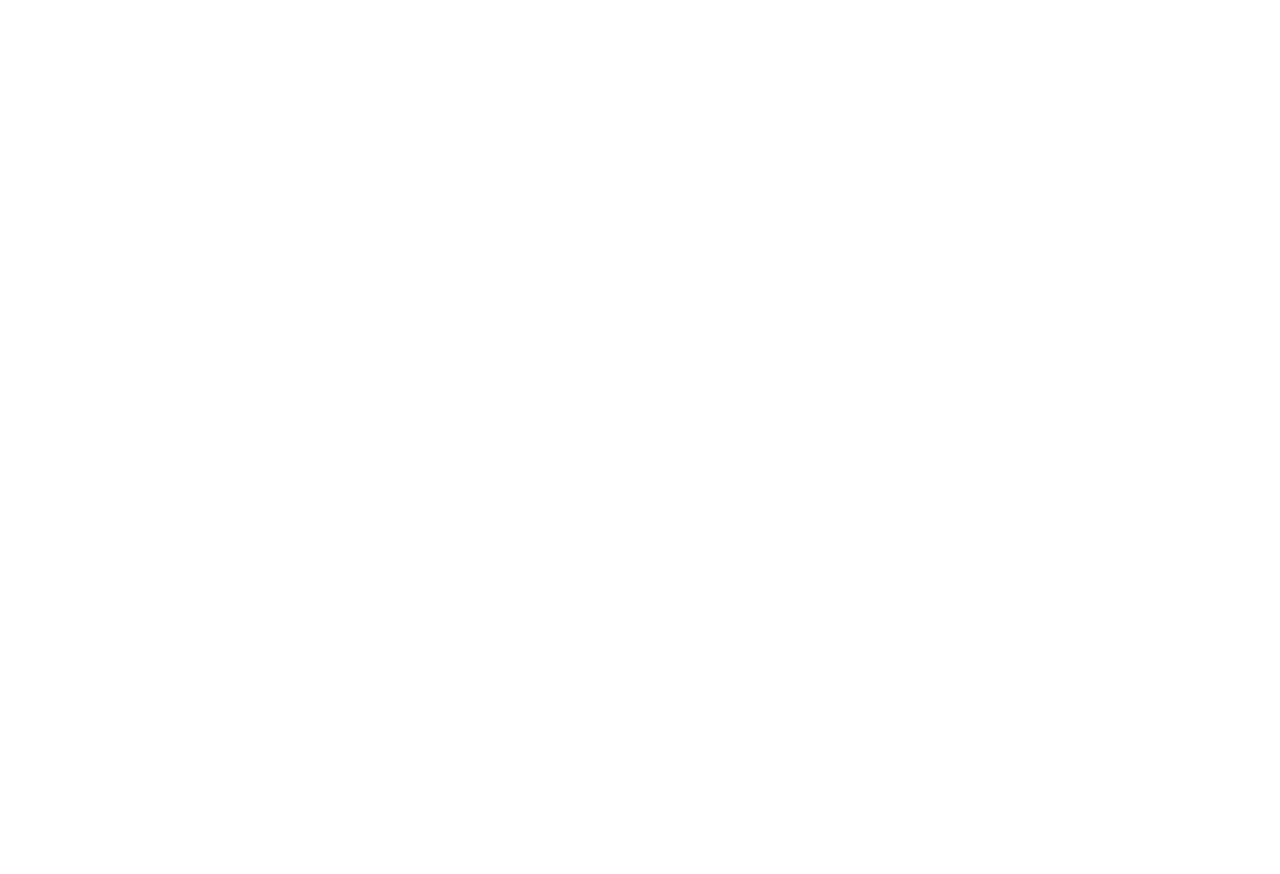
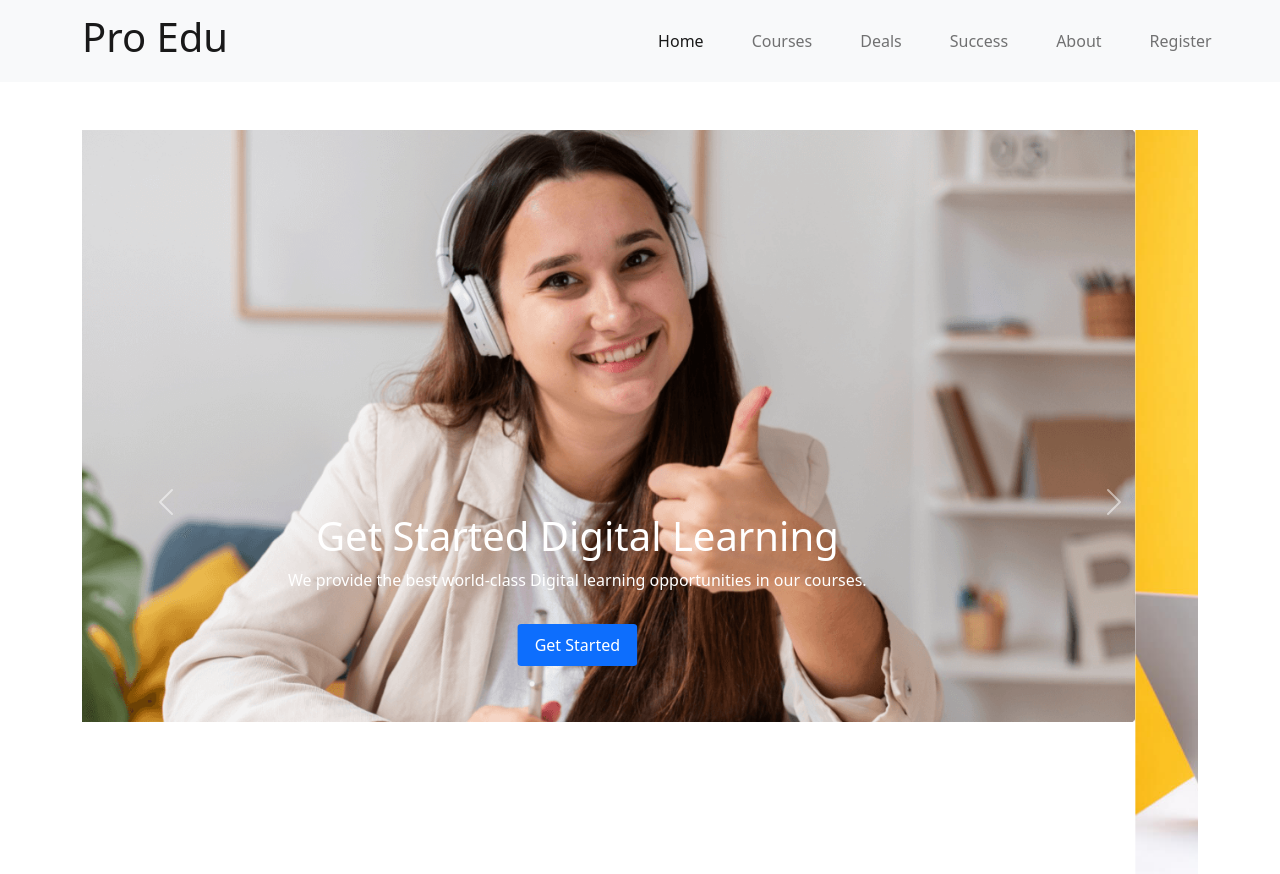
Before and after one commit to Md-Rubel-Ahmed-Rana/digital-tech-hall, a plain HTML site: page index.html in a window 1280 px wide. Before the commit the page ends 800 px from the top, so only its background shows below. Drawn offline with Linux system fonts and the light colour scheme.

Commit message:
header or Banner section Completed

```diff
--- a/index.html
+++ b/index.html
@@ -6,9 +6,90 @@
     <meta name="viewport" content="width=device-width, initial-scale=1.0">
     <title>Digital Tech Hall</title>
     <link rel="stylesheet" href="./Bootstrap/bootstrap.min.css">
+    <link rel="stylesheet" href="style.css">
 </head>
 <body>
+    <header>
+        <nav class="navbar navbar-expand-lg navbar-light bg-light">
+            <div class="container">
+                    <a class="navbar-brand" href="#">
+                        <h1>Pro Edu</h1>
+                      </a>
+                      <button class="navbar-toggler" type="button" data-bs-toggle="collapse" data-bs-target="#navbarSupportedContent" aria-controls="navbarSupportedContent" aria-expanded="false" aria-label="Toggle navigation">
+                      <span class="navbar-toggler-icon"></span>
+                      </button>
+              <div class="collapse navbar-collapse" id="navbarSupportedContent">
+                <ul class="navbar-nav me-auto mb-2 mb-lg-0">
+                  <li class="nav-item mx-lg-3">
+                    <a class="nav-link active" aria-current="page" href="#">Home</a>
+                  </li>
+                  <li class="nav-item mx-lg-3">
+                    <a class="nav-link" href="#">Courses</a>
+                  </li>
+                  <li class="nav-item mx-lg-3">
+                    <a class="nav-link"  href="#">Deals</a>
+                  </li>
+                  <li class="nav-item mx-lg-3">
+                    <a class="nav-link" href="#">Success</a>
+                  </li>
+                  <li class="nav-item mx-lg-3">
+                    <a class="nav-link" href="#">About</a>
+                  </li>
+                  <li class="nav-item mx-lg-3">
+                    <a class="nav-link" href="#">Register</a>
+                  </li>
+                </ul>
+              </div>
+            </div>
+          </nav>
 
+          <section class="container mt-lg-5">
+            <div id="carouselExampleCaptions" class="carousel slide" data-bs-ride="carousel">
+                <div class="carousel-indicators">
+                  <button type="button" data-bs-target="#carouselExampleCaptions" data-bs-slide-to="0" class="active" aria-current="true" aria-label="Slide 1">
+                  </button>
+                  <button type="button" data-bs-target="#carouselExampleCaptions" data-bs-slide-to="1" aria-label="Slide 2">
+                  </button>
+                  <button type="button" data-bs-target="#carouselExampleCaptions" data-bs-slide-to="2" aria-label="Slide 3">
+                  </button>
+                </div>
+                <div class="carousel-inner">
+                  <div class="carousel-item active">
+                    <img src="./images/cover/cover-1.png" class="d-block w-100" alt="slider-image">
+                    <div class="carousel-caption d-none d-md-block">
+                        <h1>Get Started Digital Learning</h1>
+                      <p>We provide the best world-class Digital learning opportunities in our courses.</p>
+                      <button class="btn bg-primary text-white my-3  px-3 py-2 h2">Get Started</button>
+                    </div>
+                  </div>
+                  <div class="carousel-item">
+                    <img src="./images/cover/cover-2.jpg" class="d-block w-100 h-75" alt="slider-image">
+                    <div class="carousel-caption d-none d-md-block">
+                        <h1>Get Started Digital Learning</h1>
+                        <p>We provide the best world-class Digital learning opportunities in our courses.</p>
+                      <button class="btn bg-primary text-white my-3  px-3 py-2 h2">Get Started</button>
+                    </div>
+                  </div>
+                  <div class="carousel-item">
+                    <img src="./images/cover/cover-3.jpg" class="d-block w-100" alt="slider-image">
+                    <div class="carousel-caption d-none d-md-block">
+                        <h1>Get Started Digital Learning</h1>
+                        <p>We provide the best world-class Digital learning opportunities in our courses.</p>
+                      <button class="btn bg-primary text-white my-3  px-3 py-2 h2">Get Started</button>
+                    </div>
+                  </div>
+                </div>
+                <button class="carousel-control-prev" type="button" data-bs-target="#carouselExampleCaptions" data-bs-slide="prev">
+                  <span class="carousel-control-prev-icon" aria-hidden="true"></span>
+                  <span class="visually-hidden">Previous</span>
+                </button>
+                <button class="carousel-control-next" type="button" data-bs-target="#carouselExampleCaptions" data-bs-slide="next">
+                  <span class="carousel-control-next-icon" aria-hidden="true"></span>
+                  <span class="visually-hidden">Next</span>
+                </button>
+              </div>
+          </section>
+    </header>
 
     <script src="./Bootstrap/bootstrap.min.js"></script>
 </body>
--- /dev/null
+++ b/style.css
@@ -0,0 +1,5 @@
+@media screen and (min-width: 992px) {
+    #navbarSupportedContent{
+        margin-left: 390px;
+    }
+}
```
